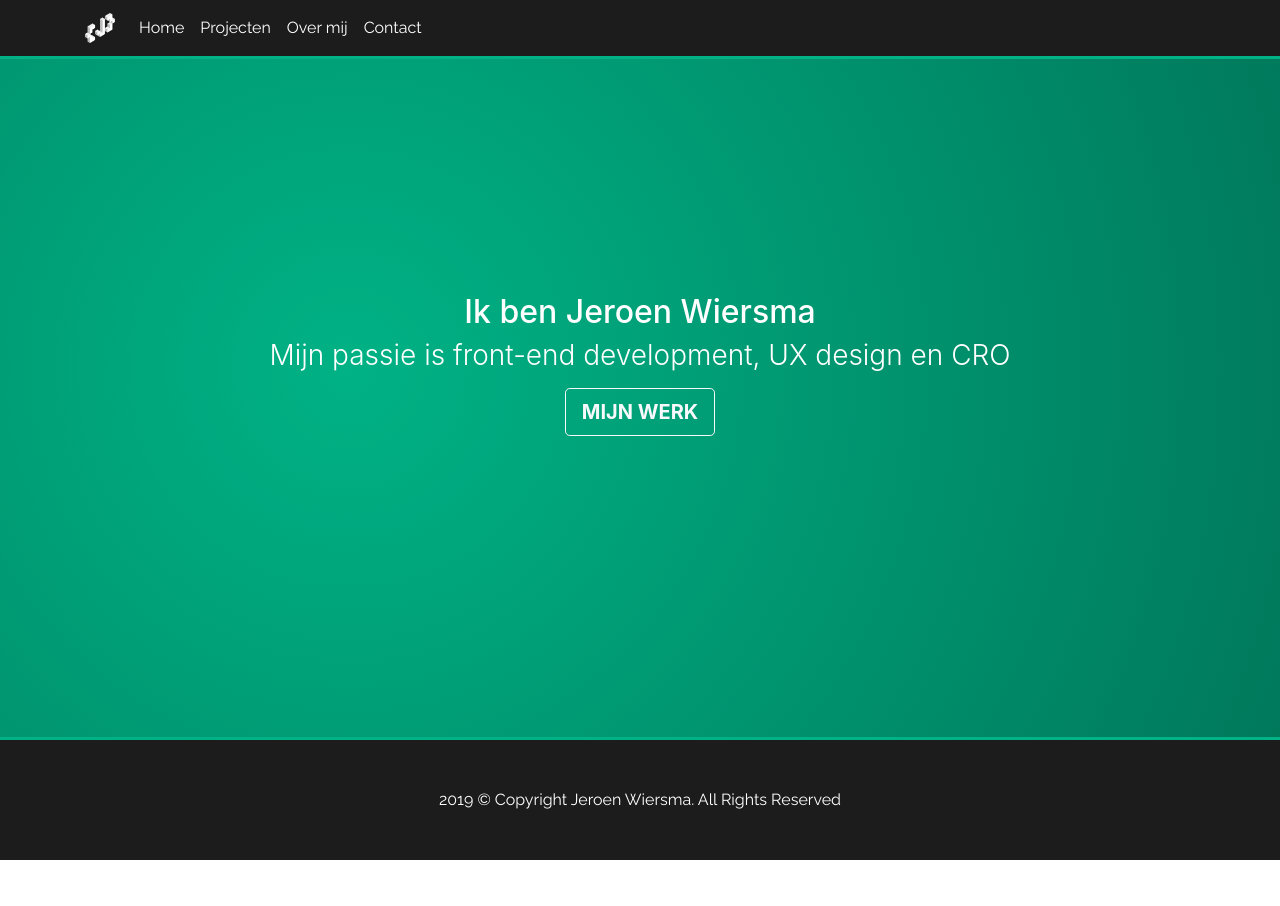
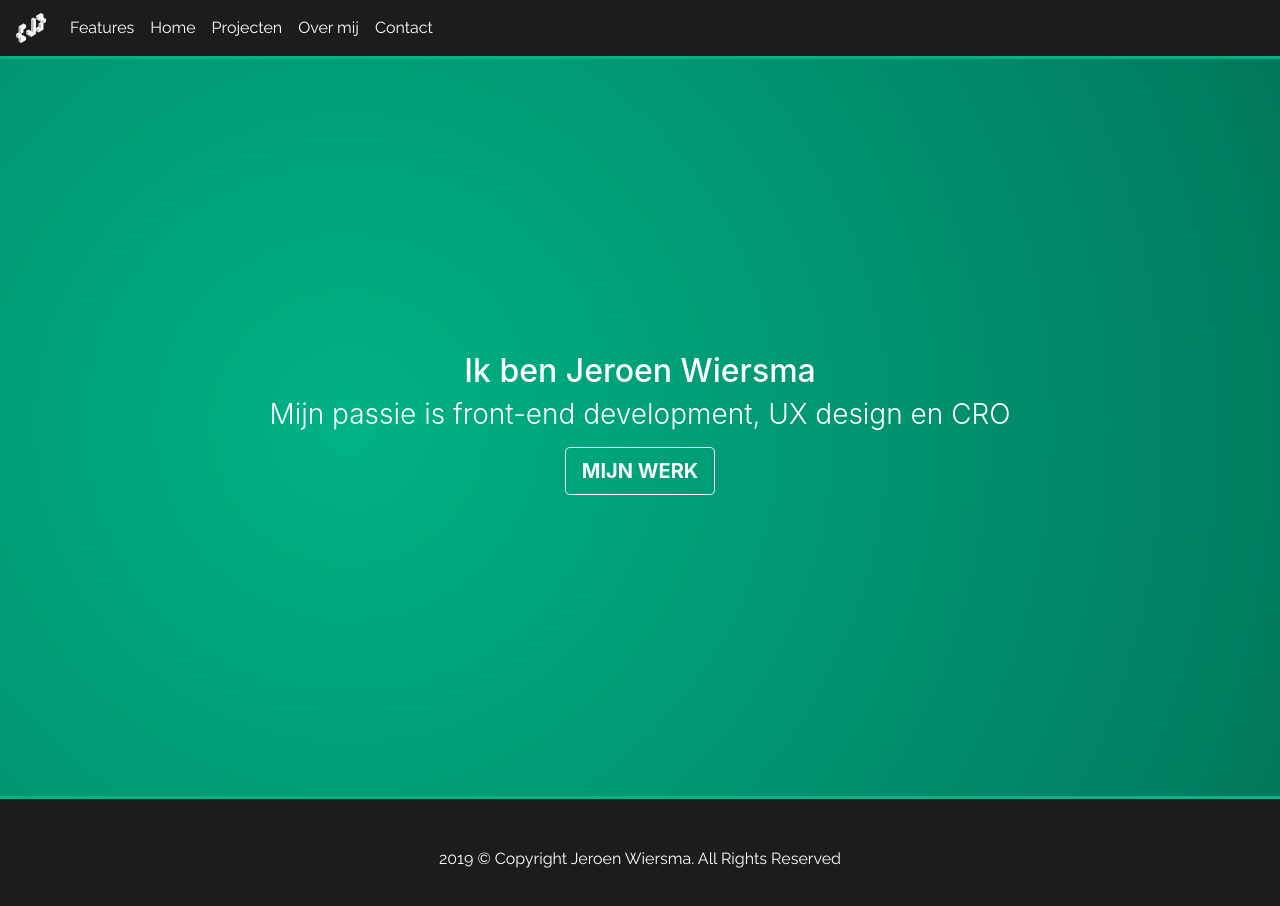
Before and after one commit to JeroenWGG/Portfolio, a React (Create React App) app: page / in a window 1280 px wide. Shown: the top 906 px of the page. Before the commit the page ends 860 px from the top, so only its background shows below. Built offline with nearby package versions, Linux system fonts and the light colour scheme; what react-pose would draw is missing.

Commit message:
Fixed mobile bug, now working on collapsed on select bug

```diff
--- a/src/components/Navigation.jsx
+++ b/src/components/Navigation.jsx
@@ -11,10 +11,10 @@ class Navigation extends Component {
     super(props);
     this.state = {};
   }
+
   render() {
     return (
-      <Navbar expand="lg" variant="dark" fixed="top">
-        <Container>
+      <Navbar collapseOnSelect expand="lg" variant="dark" fixed="top">
         <RouterLink to="/">
           <Navbar.Brand>
             <img
@@ -31,6 +31,7 @@ class Navigation extends Component {
         </Navbar.Toggle>
         <Navbar.Collapse id="responsive-navbar-nav">
           <Nav className="mr-auto">
+            <Nav.Link href="#features">Features</Nav.Link>
             <RouterLink className="nav-link" role="button" to="/">
               Home
             </RouterLink>
@@ -45,7 +46,6 @@ class Navigation extends Component {
             </RouterLink>
           </Nav>
         </Navbar.Collapse>
-        </Container>
       </Navbar>
     );
   }
--- a/src/css/index.css
+++ b/src/css/index.css
@@ -5,10 +5,6 @@ p {
 }
 
 /* NAVBAR */
-
-#responsive-navbar-nav:not(.collapsing):not(.show) {
-  height: auto !important;
-}
 
 .navbar {
   border-bottom: #00b285 3px solid;
@@ -33,6 +29,10 @@ p {
 
 .navbar-toggler:focus {
   outline: none;
+}
+
+.react-transition {
+  margin-top: 59px;
 }
 
 /* HOME */
```
Lines whose indentation alone changed are shown as unchanged.
